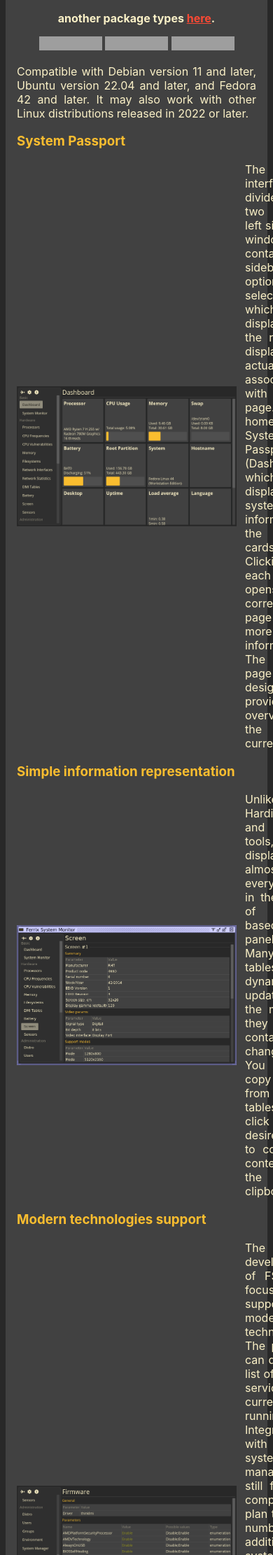
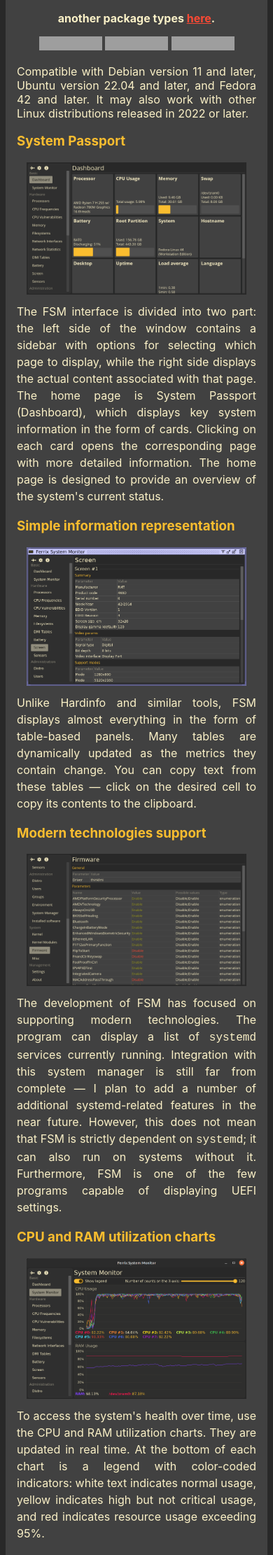
Before and after one commit to mskrasnov/mskrasnov.github.io, a Jekyll site: the page fsm/index.html, which Jekyll copies as it is, in a window 390 px wide, cut to the strip 741-2963 px from the top of the page. Shown: the whole strip at 70% size. Built offline with Jekyll 4.4.1, drawn with Linux system fonts in a browser that asks for light colours; comment, search, counter and statistics services are not loaded; grey boxes are pictures that could not be loaded.

Commit message:
Fix small text size on the mobile devices

```diff
--- a/fsm/css/master.css
+++ b/fsm/css/master.css
@@ -45,8 +45,28 @@
 .func-img {
     width: 314px;
     height: 200px;
+    flex-shrink: 0;
 }
 
 .donation {
     color: red;
 }
+
+@media (max-width: 768px) {
+    .function {
+        flex-direction: column;
+        align-items: stretch;
+    }
+
+    .func-img {
+        width: 100%;
+        max-width: 314px;
+        height: auto;
+        align-self: center;
+    }
+
+    .function span {
+        font-size: 1rem;
+        line-height: 1.5;
+    }
+}
```
